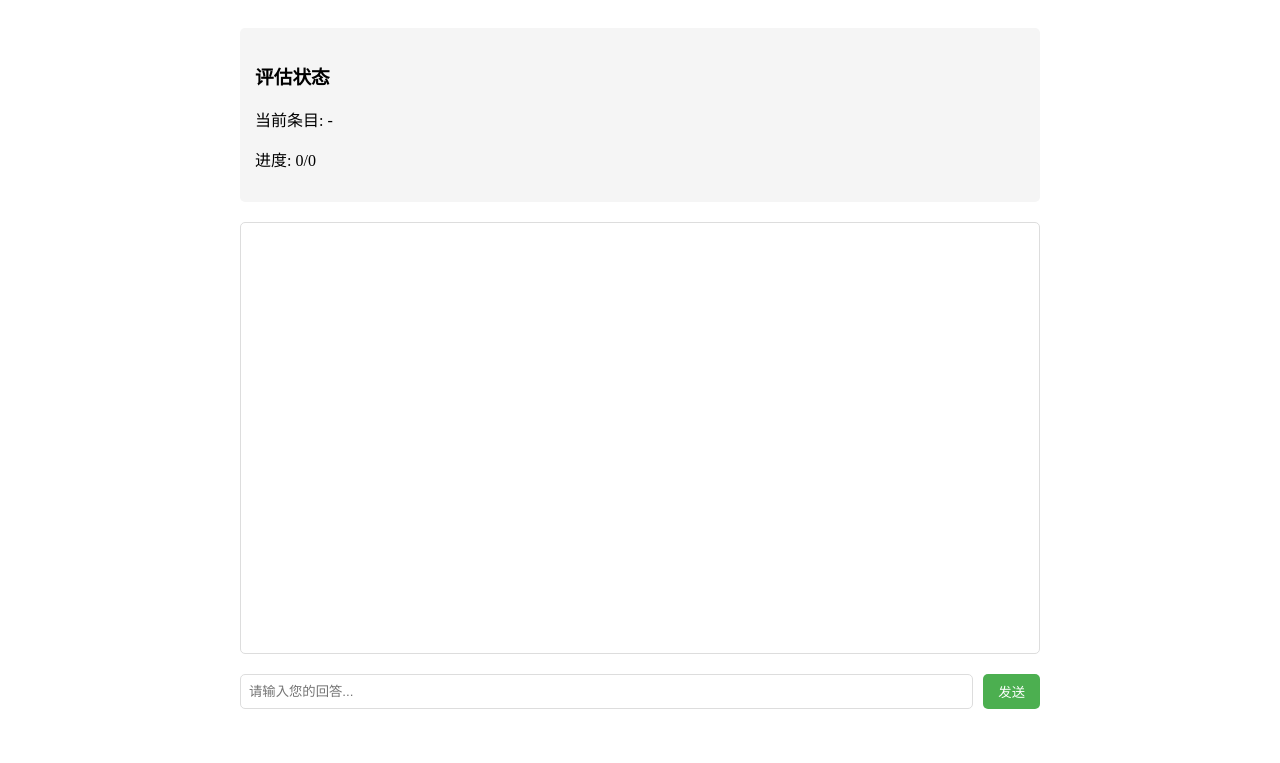
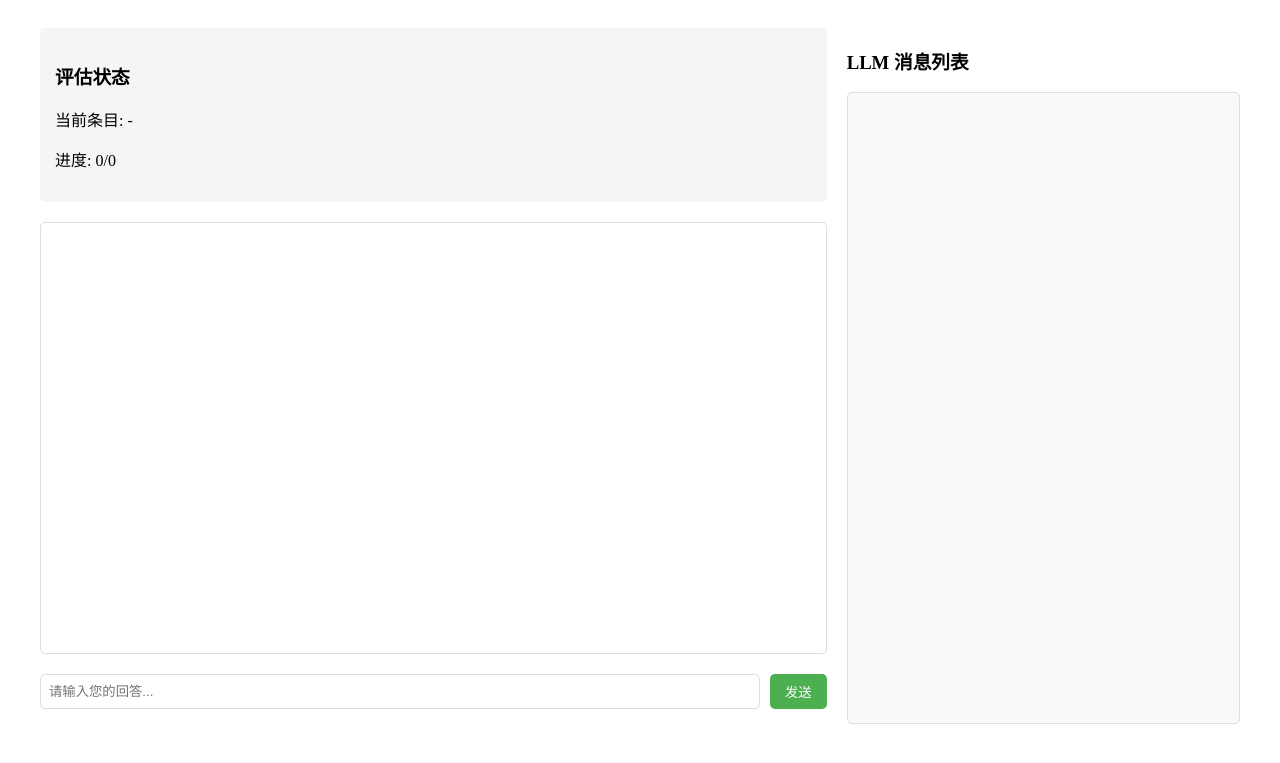
Before and after one commit to Enthoes1/HAMD, a Flask app: page / in a window 1280 px wide. Shown: the top 763 px of the page. Run offline with Flask 3, Linux system fonts and the light colour scheme; parts of the project's set-up code (start-up, migrations or seed data) failed here and were passed over; some libraries are stand-ins or nearby versions.

Commit message:
1.0
文字交互第一版

```diff
--- a/src/app.py
+++ b/src/app.py
@@ -5,13 +5,14 @@ import sys
 sys.path.append(os.path.dirname(os.path.dirname(os.path.abspath(__file__))))
 
 from flask import Flask, render_template
-from flask_socketio import SocketIO, emit
+from flask_socketio import emit
 import asyncio
 from core.assessment_framework import AssessmentFramework
+from utils.globals import socketio, init_socketio  # 导入 socketio 实例和初始化函数
 
 app = Flask(__name__)
 app.config['SECRET_KEY'] = 'secret!'
-socketio = SocketIO(app, async_mode='eventlet', cors_allowed_origins="*")
+init_socketio(app)  # 初始化 socketio
 
 # 配置模型参数
 model_config = {
@@ -20,8 +21,12 @@ model_config = {
     'model': 'qwen-plus'
 }
 
+# 获取项目根目录路径
+root_dir = os.path.dirname(os.path.dirname(os.path.abspath(__file__)))
+prompt_file_path = os.path.join(root_dir, "提示词.txt")
+
 # 初始化评估框架
-framework = AssessmentFramework("提示词.txt", model_config)
+framework = AssessmentFramework(prompt_file_path, model_config)
 framework.initialize_items_from_prompts()
 
 def get_question(prompt):
@@ -70,7 +75,6 @@ def handle_connect():
 @socketio.on('user_input')
 def handle_message(data):
     try:
-        # 使用 eventlet 来处理异步操作
         def async_process():
             loop = asyncio.new_event_loop()
             asyncio.set_event_loop(loop)
@@ -78,7 +82,6 @@ def handle_message(data):
             loop.close()
 
         socketio.start_background_task(async_process)
-
     except Exception as e:
         print(f"消息处理错误: {str(e)}")
         emit('message', {
@@ -92,12 +95,12 @@ async def process_message(data):
         # 处理用户响应
         result = await framework.process_response(data['content'])
 
-        if result['status'] == 'completed':
+        if result['type'] == 'score':
             # 如果评估完成，发送评分结果并切换到下一个条目
             socketio.emit('message', {
                 'type': 'message',
                 'role': 'system',
-                'content': f"评分完成：{result['score']}"
+                'content': f"评分完成：{result['data']}"
             })
 
             # 移动到下一个项目
@@ -111,7 +114,7 @@ async def process_message(data):
                     'total_items': len(framework.items)
                 })
 
-                # 提取并发送下一个问诊问题
+                # 直接提取并发送下一个问诊问题，而不是等待 LLM 生成
                 question = get_question(next_item.prompt)
                 socketio.emit('message', {
                     'type': 'message',
@@ -126,11 +129,11 @@ async def process_message(data):
                     'content': "评估完成！总评分结果：" + str(framework.scores)
                 })
         else:
-            # 继续对话
+            # 这是后续的对话，使用 LLM 的回复
             socketio.emit('message', {
                 'type': 'message',
-                'role': 'system',
-                'content': result['message']
+                'role': 'assistant',
+                'content': result['data']
             })
 
     except Exception as e:
--- a/src/templates/index.html
+++ b/src/templates/index.html
@@ -5,16 +5,29 @@
     <meta charset="UTF-8">
     <style>
         .container {
-            max-width: 800px;
+            max-width: 1200px;  /* 增加宽度以适应新面板 */
             margin: 0 auto;
             padding: 20px;
+            display: flex;  /* 使用flex布局 */
+            gap: 20px;      /* 面板之间的间距 */
         }
+
+        .main-panel {
+            flex: 2;        /* 主面板占更多空间 */
+        }
+
+        .llm-panel {
+            flex: 1;        /* LLM消息面板 */
+            min-width: 300px;
+        }
+
         .status-panel {
             background-color: #f5f5f5;
             padding: 15px;
             margin-bottom: 20px;
             border-radius: 5px;
         }
+
         .chat-panel {
             height: 400px;
             overflow-y: auto;
@@ -23,29 +36,57 @@
             margin-bottom: 20px;
             border-radius: 5px;
         }
+
+        .llm-messages {
+            height: 600px;
+            overflow-y: auto;
+            border: 1px solid #ddd;
+            padding: 15px;
+            background-color: #f8f9fa;
+            border-radius: 5px;
+        }
+
         .message {
             margin-bottom: 10px;
             padding: 8px;
             border-radius: 5px;
         }
+
         .user-message {
             background-color: #e3f2fd;
             margin-left: 20%;
         }
+
         .system-message {
             background-color: #f5f5f5;
             margin-right: 20%;
         }
+
+        .llm-message {
+            font-family: monospace;
+            white-space: pre-wrap;
+            font-size: 0.9em;
+            border-bottom: 1px solid #ddd;
+            padding-bottom: 10px;
+        }
+
+        .llm-message .role {
+            color: #0066cc;
+            font-weight: bold;
+        }
+
         .input-panel {
             display: flex;
             gap: 10px;
         }
+
         #userInput {
             flex-grow: 1;
             padding: 8px;
             border: 1px solid #ddd;
             border-radius: 5px;
         }
+
         button {
             padding: 8px 15px;
             background-color: #4CAF50;
@@ -54,6 +95,7 @@
             border-radius: 5px;
             cursor: pointer;
         }
+
         button:hover {
             background-color: #45a049;
         }
@@ -61,6 +103,7 @@
 </head>
 <body>
     <div class="container">
+        <div class="main-panel">
             <div class="status-panel">
                 <h3>评估状态</h3>
                 <p>当前条目: <span id="currentItem">-</span></p>
@@ -77,6 +120,14 @@
             </div>
         </div>
 
+        <div class="llm-panel">
+            <h3>LLM 消息列表</h3>
+            <div class="llm-messages" id="llmMessages">
+                <!-- LLM消息将在这里动态添加 -->
+            </div>
+        </div>
+    </div>
+
     <script src="https://cdnjs.cloudflare.com/ajax/libs/socket.io/4.0.1/socket.io.js"></script>
     <script>
         let socket = io();
@@ -90,6 +141,9 @@
             } else if (data.type === 'message') {
                 // 添加新消息到对话面板
                 addMessage(data.content, data.role);
+            } else if (data.type === 'llm_messages') {
+                // 添加LLM消息列表
+                addLLMMessages(data.messages);
             }
         });
 
@@ -100,6 +154,20 @@
             messageDiv.textContent = content;
             chatPanel.appendChild(messageDiv);
             chatPanel.scrollTop = chatPanel.scrollHeight;
+        }
+
+        function addLLMMessages(messages) {
+            const llmPanel = document.getElementById('llmMessages');
+            llmPanel.innerHTML = ''; // 清空现有内容
+
+            messages.forEach(msg => {
+                const messageDiv = document.createElement('div');
+                messageDiv.className = 'llm-message';
+                messageDiv.innerHTML = `<span class="role">${msg.role}:</span> ${msg.content}`;
+                llmPanel.appendChild(messageDiv);
+            });
+
+            llmPanel.scrollTop = llmPanel.scrollHeight;
         }
 
         function sendMessage() {
```
Also changed, not shown: src/core/assessment_framework.py (+18 -18 lines), src/llm/llm_handler.py (+26 -6 lines), src/utils/globals.py (added, +10 -0 lines). Lines whose indentation alone changed are shown as unchanged.
